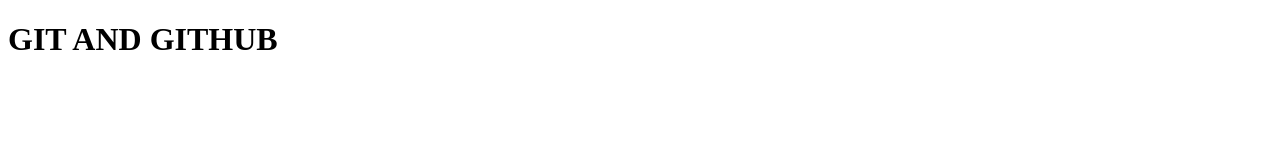
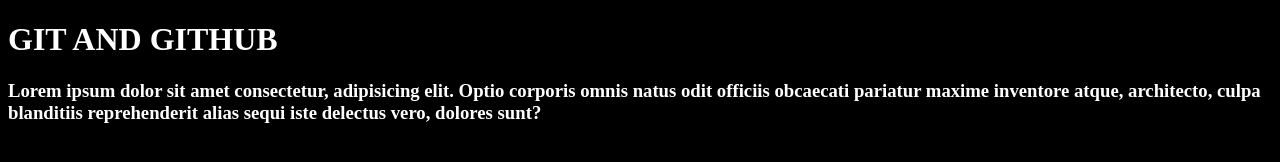
Before and after one commit to josephshaju2002/gitdemo, a plain HTML site: page index.html in a window 1280 px wide. Drawn offline with Linux system fonts and the light colour scheme.

Commit message:
style added

```diff
--- a/index.html
+++ b/index.html
@@ -4,8 +4,10 @@
     <meta charset="UTF-8">
     <meta name="viewport" content="width=device-width, initial-scale=1.0">
     <title>Git and Github</title>
+    <link rel="stylesheet" href="style.css">
 </head>
 <body>
     <h1>GIT AND GITHUB</h1>
+    <h3>Lorem ipsum dolor sit amet consectetur, adipisicing elit. Optio corporis omnis natus odit officiis obcaecati pariatur maxime inventore atque, architecto, culpa blanditiis reprehenderit alias sequi iste delectus vero, dolores sunt?</h3>
 </body>
 </html>
--- /dev/null
+++ b/style.css
@@ -0,0 +1,4 @@
+*{
+    background-color: black;
+    color: white;
+}
```
